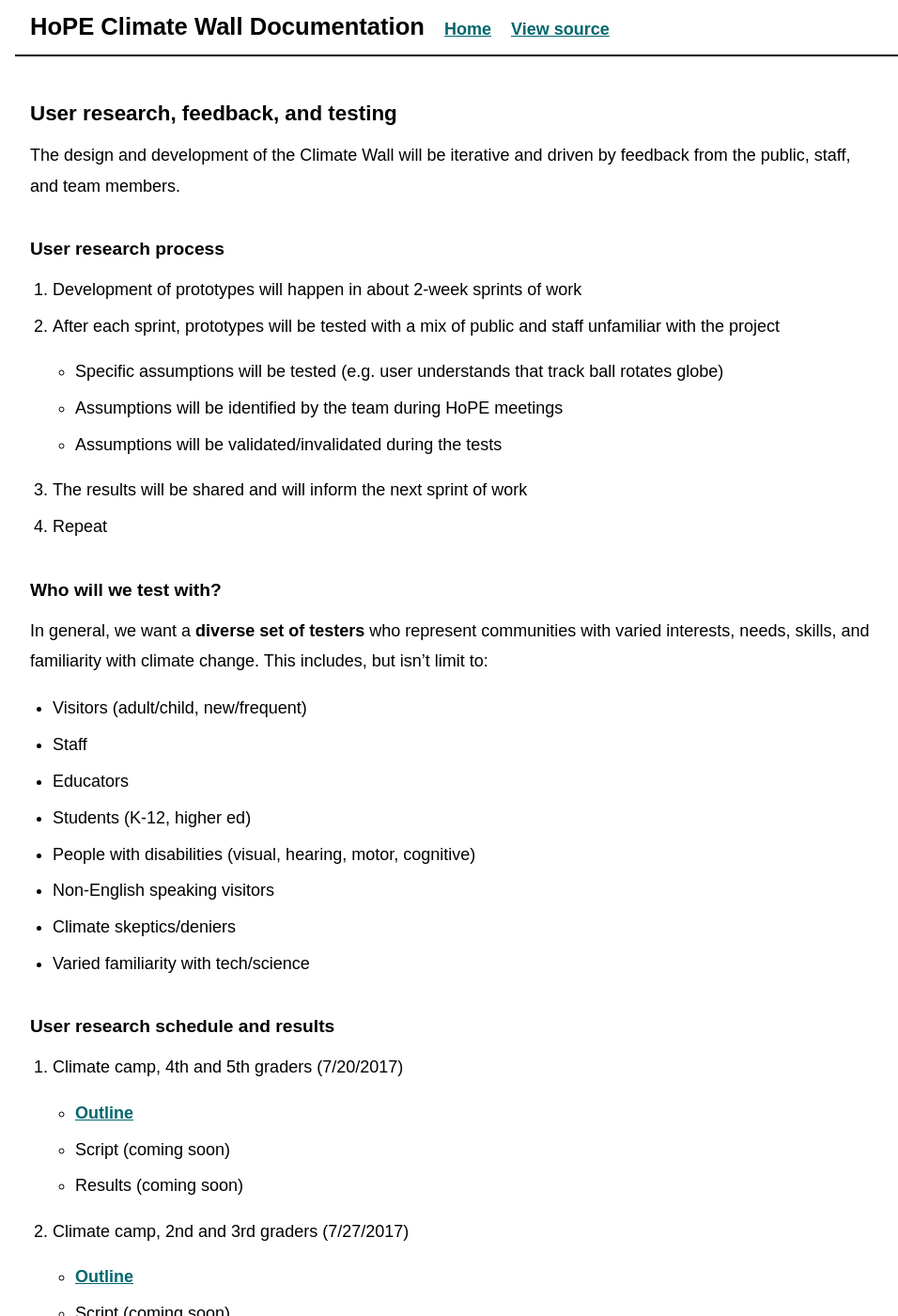
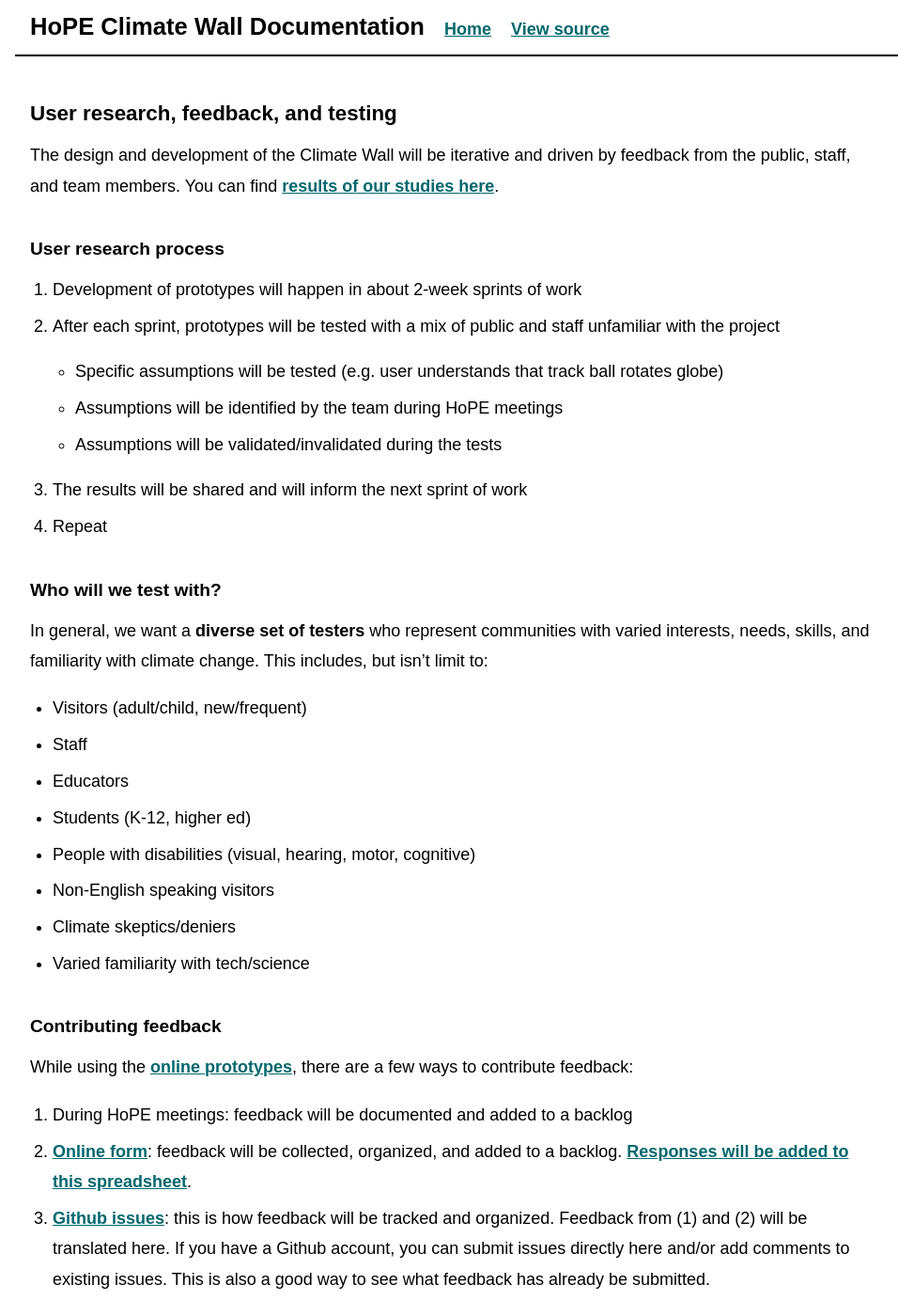
Before and after one commit to beefoo/climate-wall-docs, a Jekyll site: the page built from _research/README.md, in a window 1280 px wide and 1400 px high. Shown: the whole window at 94% size, without its empty margins (154-1110 px from the left). Built offline with Jekyll 4.4.1, drawn with Linux system fonts in a browser that asks for light colours; some of the changed text lies outside the part shown.

Commit message:
add 7/20 user study sessions

```diff
--- a/_research/README.md
+++ b/_research/README.md
@@ -6,7 +6,7 @@
 
 ## User research, feedback, and testing
 
-The design and development of the Climate Wall will be iterative and driven by feedback from the public, staff, and team members.
+The design and development of the Climate Wall will be iterative and driven by feedback from the public, staff, and team members. You can find [results of our studies here](studies.html).
 
 ### User research process
 
@@ -31,21 +31,6 @@
 - Climate skeptics/deniers
 - Varied familiarity with tech/science
 
-### User research schedule and results
-
-1. Climate camp, 4th and 5th graders (7/20/2017)
-  - [Outline](../assets/ClimateCampUserResearchSessions_2017-07-20.pdf)
-  - Script (coming soon)
-  - Results (coming soon)
-1. Climate camp, 2nd and 3rd graders (7/27/2017)
-  - [Outline](../assets/ClimateCampUserResearchSessions_2017-07-20.pdf)
-  - Script (coming soon)
-  - Results (coming soon)
-
-### Conducting user studies
-
-Coming soon. Will have a generic script and survey for conducting user studies for each prototype.
-
 ### Contributing feedback
 
 While using the [online prototypes](https://beefoo.github.io/climate-lab/), there are a few ways to contribute feedback:
```
Also changed, not shown: _research/studies.md (added, +14 -0 lines), index.md (+1 -0 lines), 5 other files.
